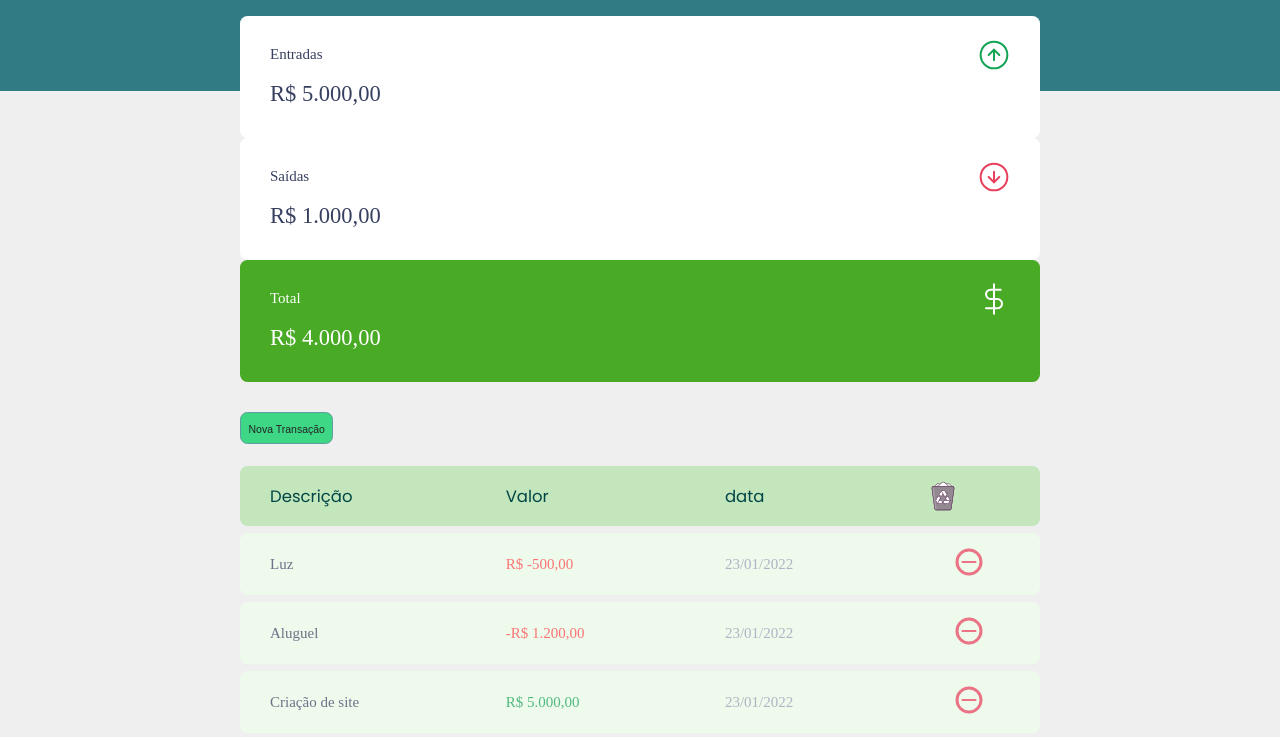
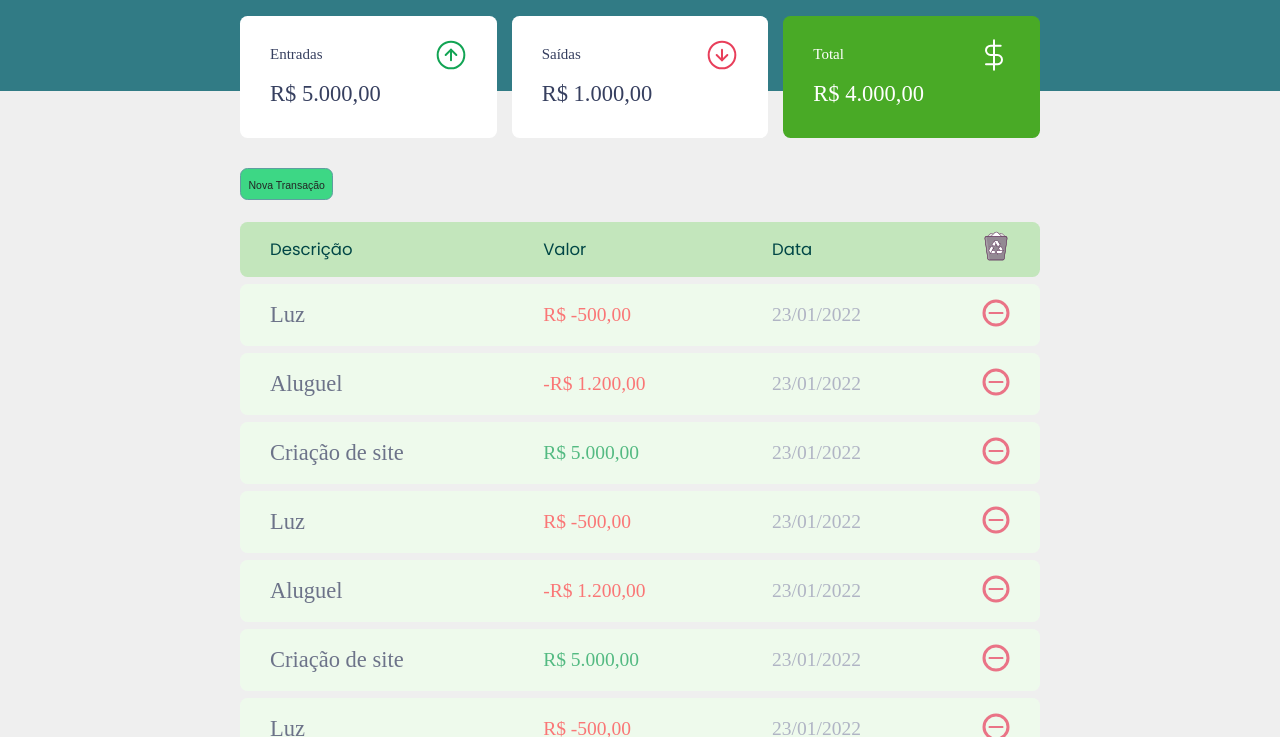
Before and after one commit to viniciusfg05/Controle-Financeiro-, a plain HTML site: page index.html in a window 1280 px wide. Shown: the part 57-794 px from the top of the page. Drawn offline with Linux system fonts and the light colour scheme; files whose address does not match are found by name; a web font is replaced by a local one.

Commit message:
Algumas pequenas correções no layout

```diff
--- a/index.html
+++ b/index.html
@@ -72,8 +72,8 @@
             <tr>
               <th class="table-header">Descrição</th>
               <th class="table-header value">Valor</th>
-              <th class="table-header">data</th>
-              <th class="table-header">
+              <th class="table-header data">Data</th>
+              <th class="table-header lixeira">
                 <img
                   class="lixeira"
                   src="./assets/assets/lixeira.svg"
--- a/styles.css
+++ b/styles.css
@@ -51,6 +51,9 @@ body {
 #balance {
   margin-bottom: 2rem;
   margin-top: -5rem;
+  display: grid;
+  grid-template-columns: 1fr 1fr 1fr;
+  gap: 1rem;
 }
 
 #balance h2 {
@@ -138,8 +141,8 @@ a {
 }
 
 .lixeira {
-  display: flex;
   width: 2rem;
+  padding: 0;
 }
 
 table th {
@@ -164,6 +167,16 @@ table tbody tr:hover {
   opacity: 1;
 }
 
+/* .table-header.data {
+  padding: 0;
+  text-align: center;
+  width: 2rem;
+} */
+
+.table-header.lixeira {
+  text-align: center;
+}
+
 table thead tr th:first-child,
 table tbody tr td:first-child {
   /*Add a borda arrendonada no Inicio da tabela*/
@@ -178,16 +191,22 @@ table tbody tr td:last-child {
 
 td.description {
   color: var(--dark-blue);
+  font-size: 1.5rem;
 }
 
 td.income {
   color: #12a454;
+  font-size: 1.3rem;
 }
 
 td.expense {
   color: rgb(255, 68, 68);
+  font-size: 1.3rem;
 }
 
+td.date {
+  font-size: 1.3rem;
+}
 td.img {
   text-align: center;
 }
```
